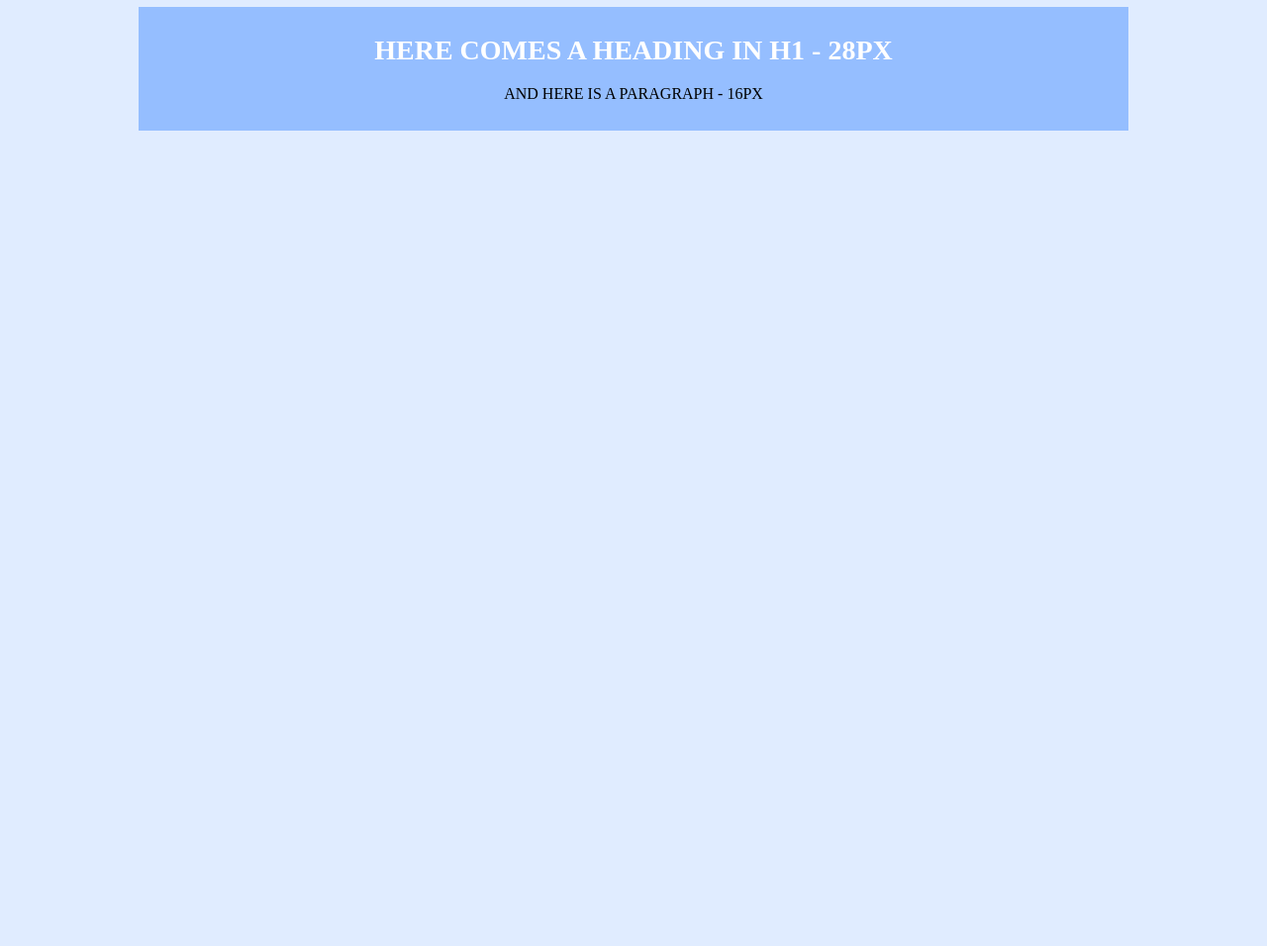
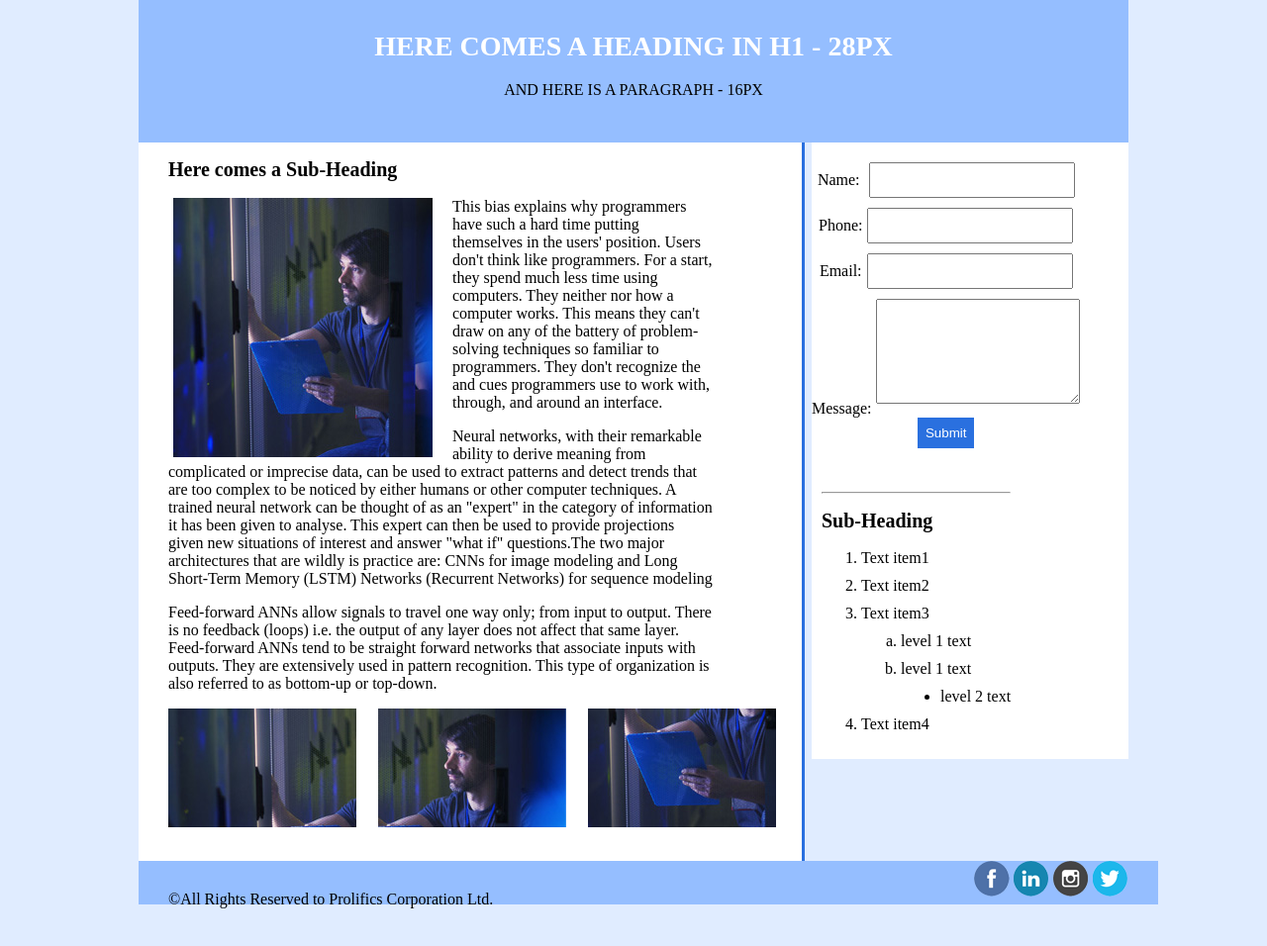
Before and after one commit to abhinendra10/web-p, a plain HTML site: page UI Assignment/index.html in a window 1280 px wide. Shown: the part 454-1410 px from the top of the page at 99% size. Before the commit the page ends 800 px from the top, so only its background shows below. Drawn offline with Linux system fonts and the light colour scheme.

Commit message:
Add files via upload

```diff
--- a/UI Assignment/index.html
+++ b/UI Assignment/index.html
@@ -25,13 +25,80 @@
                 </div>
             </div>
         </div>
+
         <div class="banner">
             <img src="images/banner.jpg" />
         </div>
+
         <div class="heading">
             <h1>HERE COMES A HEADING IN H1 - 28PX</h1>
             <p>AND HERE IS A PARAGRAPH - 16PX</p>
         </div>
+
+        <div class="leftContent">
+            <h2>Here comes a Sub-Heading</h2>
+            <img src="images/img-1.jpg" class="img1">
+
+            <p>This bias explains why programmers have such a hard time putting themselves in the users' position. Users don't think like programmers. For a start, they spend much less time using computers. They neither nor how a computer works. This means they can't draw on any of the battery of problem-solving techniques so familiar to  programmers. They don't recognize the and cues programmers use to work with, through, and around an interface.</p>
+
+            <p>Neural networks, with their remarkable ability to derive meaning from complicated or imprecise data, can be used to extract patterns and detect trends that are too complex to be noticed by either humans or other computer techniques. A trained neural network can be thought of as an "expert" in the category of information it has been given to analyse. This expert can then be used to provide projections given new situations of interest and answer "what if" questions.The two major architectures that are wildly is practice are: CNNs for image modeling and Long Short-Term Memory (LSTM) Networks (Recurrent Networks) for sequence modeling</p>
+
+            <p>Feed-forward ANNs allow signals to travel one way only; from input to output. There is no feedback (loops) i.e. the output of any layer does not affect that same layer. Feed-forward ANNs tend to be straight forward networks that associate inputs with outputs. They are extensively used in pattern recognition. This type of organization is also referred to as bottom-up or top-down.</p>
+
+            <img src="images/img-2-1.jpg" class="img2">
+            <img src="images/img-2-2.jpg" class="img2">
+            <img src="images/img-2-3.jpg" class="img2">
+
+        </div>
+
+        <div class="rightContent">
+            <div class="form">
+                <form>
+                    Name: <input type="text" class="inputText"><br>
+                    Phone:<input type="text" class="inputText"><br>
+                    Email:<input type="text" class="inputText"><br>
+                    Message:<textarea class="inputTextArea"></textarea>
+                    <br>
+                    <button class="subButton">Submit</button>
+                </form>
+            </div>
+            <div class="listContent">
+                <br><br>
+
+                <hr>
+            <h2>Sub-Heading</h2>
+
+            <ol class="ol">
+                <li>Text item1</li>
+                <li>Text item2</li>
+                <li>Text item3</li>
+                <ol type="a">
+                    <li>level 1 text</li>
+                    <li>level 1 text</li>
+                    <ul type="disc">
+                        <li>level 2 text</li>
+                    </ul>
+                </ol>
+                <li>Text item4</li>
+            </ol>
+
+            </div>
+
+        </div>
+
+        <div class="footer">
+
+            <div class="copy">©All Rights Reserved to Prolifics Corporation Ltd.</div>
+
+            <div class="social">
+                <img src="images/social-fb.png">
+                <img src="images/social-in.png">
+                <img src="images/social-inst.png">
+                <img src="images/social-twitter.png">
+            </div>
+
+        </div>
+
     </div>
 
 </body>
--- a/UI Assignment/style.css
+++ b/UI Assignment/style.css
@@ -70,8 +70,8 @@ body{
 }
 
 .banner{
-    width: 100%;
-    height: auto;
+    width: 1000px;
+    height: 300px;
 }
 
 .heading{
@@ -79,7 +79,8 @@ body{
     height: auto;
     background-color: #95beff;
     text-align: center;
-
+    display: inline-block;
+    border:none;
 }
 
 .heading h1{
@@ -91,4 +92,110 @@ body{
 .heading p{
     font-size: 16px;
     padding-bottom: 28px;
+
 }
+
+.leftContent{
+    float: left;
+    width: 64%;
+    padding-left: 30px;
+    background-color: white;
+    border-right: solid;
+    border-color: #2a70df
+
+}
+
+.leftContent h2{
+    width: 100%;
+    float: left;
+    font-size: 20px;
+
+}
+
+.img1{
+    float: left;
+    margin-right: 20px;
+    margin-left: 5px;
+}
+
+.leftContent p{
+    margin-right: 90px;
+
+}
+
+.img2{
+    padding-right: 18px;
+    padding-bottom: 30px;
+}
+
+.rightContent{
+    width: 32%;
+    float: right;
+    background-color: white;
+    /*padding-right: 30px;*/
+}
+
+.rightContent form{
+    padding-top: 20px;
+    text-align: center;
+    vertical-align: middle;
+    float: left;
+}
+
+.inputText{
+    margin-left: 5px;
+    margin-bottom: 10px;
+    width: 200px;
+    height: 30px;
+}
+
+.inputTextArea{
+    margin-left: 5px;
+    margin-bottom: 10px;
+    width: 200px;
+    height: 100px;
+}
+
+.subButton{
+    background-color: #2a70df;
+    color: white;
+    border-style: none;
+    border-radius: none;
+    text-align: center;
+    padding: 8px;}
+
+.listContent{
+    padding-left: 10px;
+    float: left;
+}
+
+.listContent h2{
+    font-size: 20px;
+}
+
+.ol li{
+    font-size: 16px;
+    padding-bottom: 10px;
+}
+
+.footer{
+
+    width: 1000px;
+    height: 44px;
+    clear: left;
+    padding-left: 30px;
+    background-color: #95beff
+}
+
+.copy{
+    margin-top: 30px;
+    float: left;
+    vertical-align: middle;
+}
+
+.social{
+    float: right;
+     padding-right: 30px;
+      /*padding-top: 4px;*/
+    /*padding-bottom: 4px;*/
+}
```
